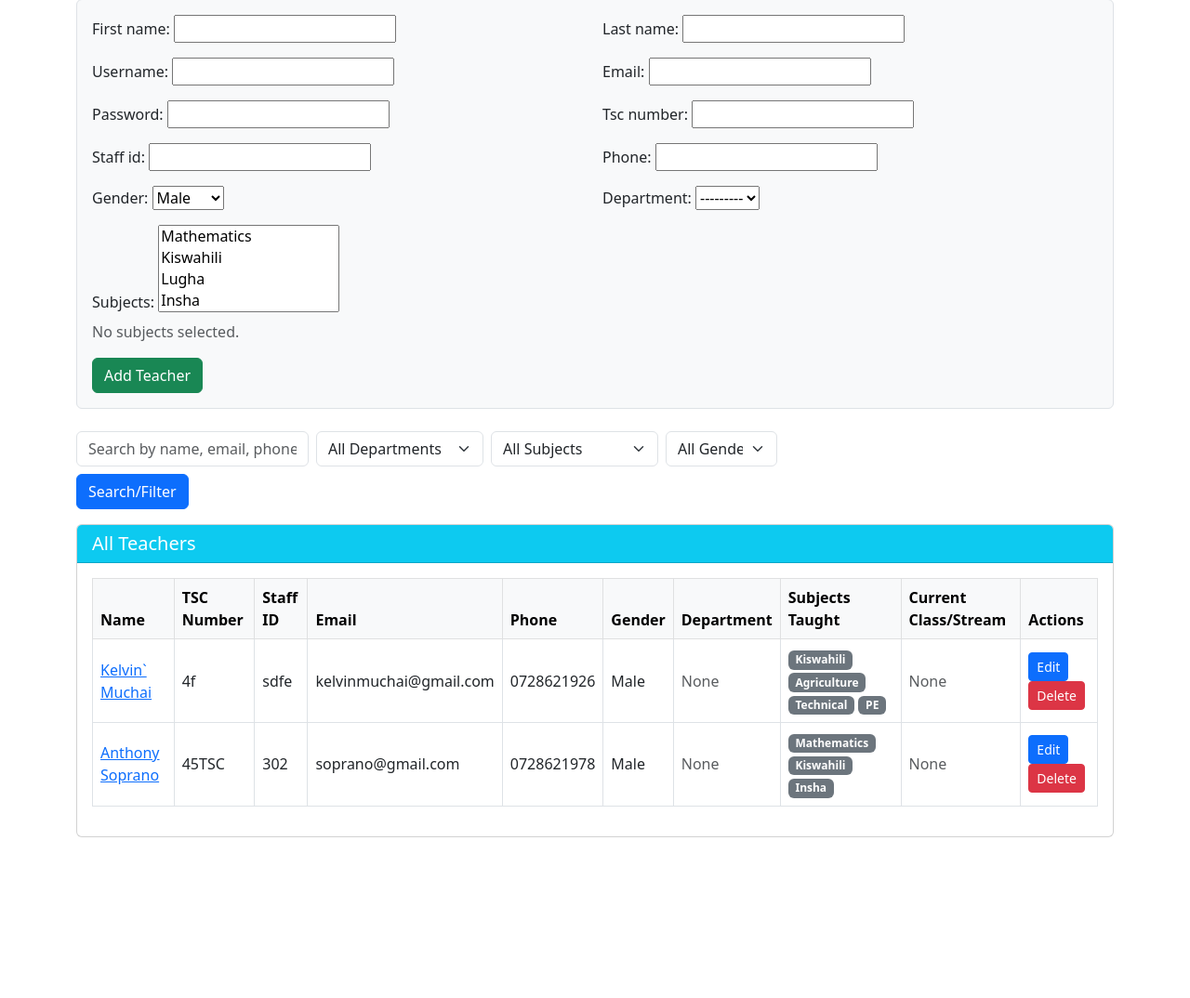
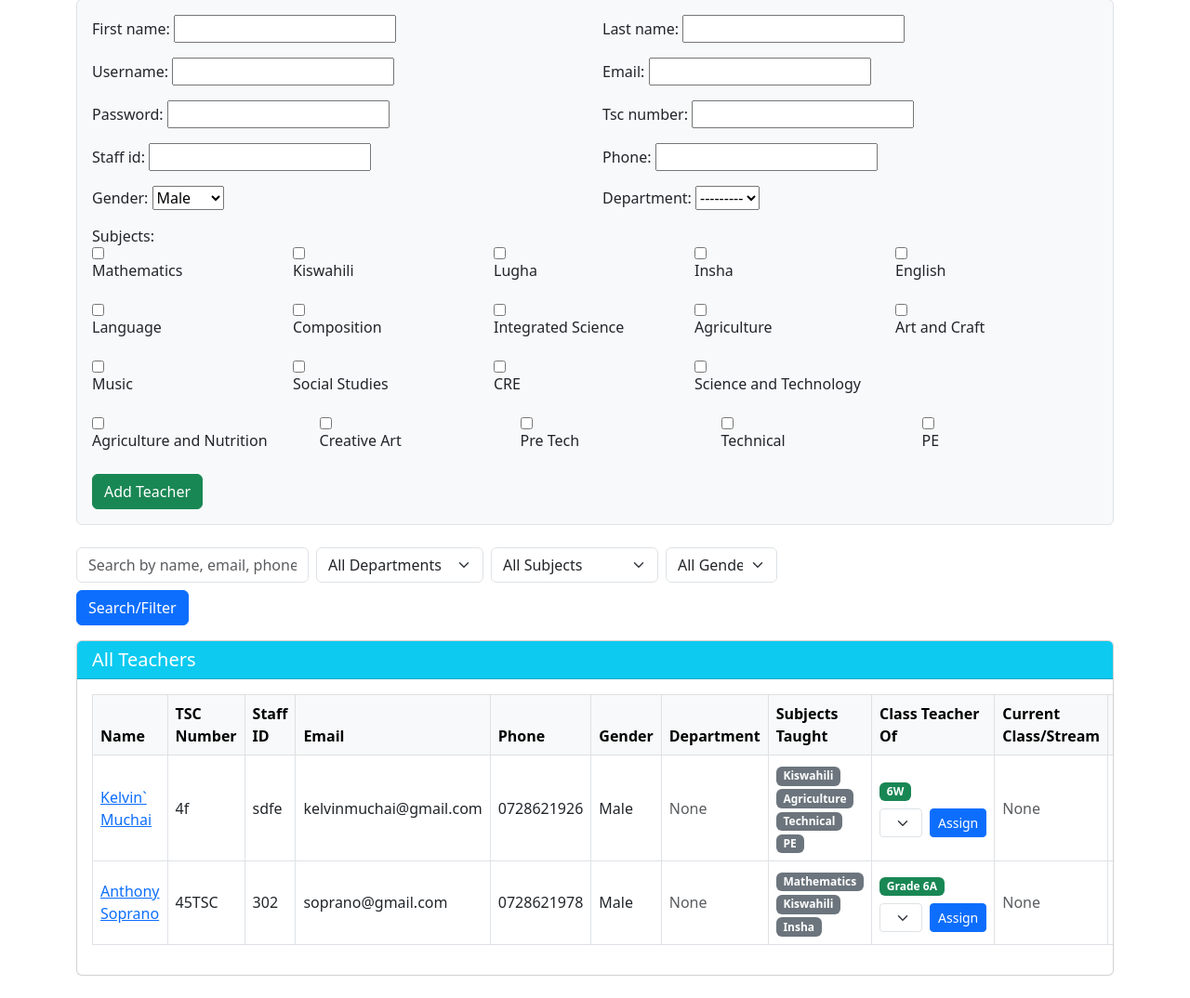
Before and after one commit to ghost237-sys/School_management_system, a Django app: page /admin_teachers/ in a window 1280 px wide. Shown: the part 265-1339 px from the top of the page at 93% size. Before the commit the page ends 1166 px from the top, so only its background shows below. Run offline with Django 4.2, Linux system fonts and the light colour scheme; a user stored in the database is signed in; data comes from the database, SQL or seed files in the repository; both versions use the stored data as it was after the commit; data that the repository does not hold is empty.

Commit message:
Added some functionality to the teachers dashboard

```diff
--- a/core/forms.py
+++ b/core/forms.py
@@ -1,6 +1,6 @@
 from django import forms
 from django.contrib.auth.forms import UserCreationForm
-from .models import User, Teacher, Department, Subject
+from .models import User, Teacher, Department, Subject, Class
 
 class CustomUserCreationForm(UserCreationForm):
     class Meta:
@@ -15,25 +15,48 @@
     email = forms.EmailField(required=True)
     password = forms.CharField(widget=forms.PasswordInput, required=True)
     # Teacher fields
+
+    def __init__(self, *args, **kwargs):
+        super().__init__(*args, **kwargs)
+        # Hide password field if editing (instance exists and has pk)
+        if self.instance and getattr(self.instance, 'pk', None):
+            self.fields.pop('password', None)
     tsc_number = forms.CharField(max_length=30, required=False)
     staff_id = forms.CharField(max_length=30, required=False)
     phone = forms.CharField(max_length=20, required=False)
     gender = forms.ChoiceField(choices=Teacher.GENDER_CHOICES, required=False)
     department = forms.ModelChoiceField(queryset=Department.objects.all(), required=False)
-    subjects = forms.ModelMultipleChoiceField(queryset=Subject.objects.all(), required=False, widget=forms.SelectMultiple)
+    subjects = forms.ModelMultipleChoiceField(
+        queryset=Subject.objects.all(),
+        widget=forms.CheckboxSelectMultiple(attrs={'class': 'horizontal-checkbox-list'}),
+        required=False
+    )
+    class_teacher_of = forms.ModelMultipleChoiceField(
+        queryset=Class.objects.all(),
+        required=False,
+        widget=forms.SelectMultiple(attrs={'class': 'form-select'})
+    )
 
     class Meta:
         model = Teacher
-        fields = ['first_name', 'last_name', 'username', 'email', 'password', 'tsc_number', 'staff_id', 'phone', 'gender', 'department', 'subjects']
+        fields = ['first_name', 'last_name', 'username', 'email', 'password', 'tsc_number', 'staff_id', 'phone', 'gender', 'department', 'subjects', 'class_teacher_of']
 
     def clean_username(self):
         username = self.cleaned_data['username']
-        if User.objects.filter(username=username).exists():
+        qs = User.objects.filter(username=username)
+        # Exclude current user when editing
+        if self.instance and getattr(self.instance, 'user_id', None):
+            qs = qs.exclude(pk=self.instance.user_id)
+        if qs.exists():
             raise forms.ValidationError('Username already exists.')
         return username
 
     def clean_email(self):
         email = self.cleaned_data['email']
-        if User.objects.filter(email=email).exists():
+        qs = User.objects.filter(email=email)
+        # Exclude current user when editing
+        if self.instance and getattr(self.instance, 'user_id', None):
+            qs = qs.exclude(pk=self.instance.user_id)
+        if qs.exists():
             raise forms.ValidationError('Email already exists.')
         return email
--- a/core/models.py
+++ b/core/models.py
@@ -25,6 +25,9 @@
     name = models.CharField(max_length=100)
     level = models.CharField(max_length=50)
     class_teacher = models.ForeignKey('Teacher', null=True, blank=True, on_delete=models.SET_NULL)
+
+    def __str__(self):
+        return f"{self.name} (Level {self.level})"
 
 class Department(models.Model):
     name = models.CharField(max_length=100)
--- a/core/templates/base.html
+++ b/core/templates/base.html
@@ -26,5 +26,7 @@
     <div class="container mt-4">
         {% block content %}{% endblock %}
     </div>
+    <!-- Bootstrap Bundle JS (with Popper) -->
+    <script src="https://cdn.jsdelivr.net/npm/bootstrap@5.3.0/dist/js/bootstrap.bundle.min.js"></script>
 </body>
 </html>
--- a/core/templates/dashboards/admin_teachers.html
+++ b/core/templates/dashboards/admin_teachers.html
@@ -1,6 +1,18 @@
 {% extends 'base.html' %}
 {% block title %}Admin Teachers{% endblock %}
 {% block content %}
+<style>
+.horizontal-checkbox-list {
+    display: flex;
+    flex-wrap: wrap;
+    gap: 1.5em 2em;
+}
+.horizontal-checkbox-list label {
+    margin-right: 1.5em;
+    min-width: 160px;
+    white-space: nowrap;
+}
+</style>
 {% include 'dashboards/admin_navbar.html' %}
 <h1 class="mb-4">Teachers</h1>
 <h2>Add New Teacher</h2>
@@ -103,6 +115,7 @@
                     <th>Gender</th>
                     <th>Department</th>
                     <th>Subjects Taught</th>
+                    <th>Class Teacher Of</th>
                     <th>Current Class/Stream</th>
                     <th>Actions</th>
                 </tr>
@@ -165,6 +178,33 @@
                         {% empty %}
                             <span class="text-muted">No subjects</span>
                         {% endfor %}
+                    </td>
+                    <td>
+                        {% with class_teacher_of=teacher.class_set.all %}
+                            {% if class_teacher_of %}
+                                {% for c in class_teacher_of %}
+                                    <span class="badge bg-success">{{ c.name }}</span>
+                                {% empty %}
+                                    <span class="text-muted">None</span>
+                                {% endfor %}
+                            {% else %}
+                                <span class="text-muted">None</span>
+                            {% endif %}
+                        {% endwith %}
+                        <form method="post" class="mt-2 d-flex align-items-center">
+                            {% csrf_token %}
+                            <input type="hidden" name="assign_class_teacher" value="1">
+                            <input type="hidden" name="teacher_id" value="{{ teacher.id }}">
+                            <select name="class_id" class="form-select form-select-sm me-2" required>
+                                <option value="">-- Assign as Class Teacher --</option>
+                                {% for c in classes %}
+                                    {% if not c.class_teacher or c.class_teacher.id == teacher.id %}
+                                        <option value="{{ c.id }}">{{ c.name }}</option>
+                                    {% endif %}
+                                {% endfor %}
+                            </select>
+                            <button type="submit" class="btn btn-sm btn-primary">Assign</button>
+                        </form>
                     </td>
                     <td>
                         {% with assignment=teacher.teacherclassassignment_set.first %}
--- a/core/views.py
+++ b/core/views.py
@@ -96,11 +96,12 @@
 def admin_teachers(request):
     if request.user.role != 'admin':
         return redirect('dashboard')
-    from .models import Teacher, Department, Subject, User
+    from .models import Teacher, Department, Subject, User, Class
     from django.db.models import Q
     teachers = Teacher.objects.select_related('user', 'department').prefetch_related('subjects', 'teacherclassassignment_set__class_group').all()
     departments = Department.objects.all()
     subjects = Subject.objects.all()
+    classes = Class.objects.select_related('class_teacher').all()
     form = AddTeacherForm()
 
     # Handle Add Teacher POST
@@ -177,7 +178,7 @@
             user.email = form.cleaned_data['email']
             user.first_name = form.cleaned_data['first_name']
             user.last_name = form.cleaned_data['last_name']
-            if form.cleaned_data['password']:
+            if 'password' in form.cleaned_data and form.cleaned_data['password']:
                 user.set_password(form.cleaned_data['password'])
             user.save()
             # Update teacher fields
@@ -188,6 +189,17 @@
             teacher.department = form.cleaned_data['department']
             teacher.subjects.set(form.cleaned_data['subjects'])
             teacher.save()
+
+            # Handle class_teacher_of assignments
+            from .models import Class
+            selected_classes = form.cleaned_data.get('class_teacher_of', [])
+            # Remove this teacher as class_teacher from classes not selected
+            Class.objects.filter(class_teacher=teacher).exclude(id__in=[c.id for c in selected_classes]).update(class_teacher=None)
+            # Assign this teacher as class_teacher for selected classes
+            for c in selected_classes:
+                c.class_teacher = teacher
+                c.save()
+
             messages.success(request, 'Teacher updated successfully.')
             return redirect('admin_teachers')
     else:
@@ -296,10 +308,58 @@
 def admin_classes(request):
     if request.user.role != 'admin':
         return redirect('dashboard')
-    from .models import Class, Student
+    from .models import Class, Student, Subject, Teacher, TeacherClassAssignment
+    from django.contrib import messages
+    # Handle assignment POST
+    if request.method == 'POST':
+        if 'assign_teacher' in request.POST:
+            class_id = request.POST.get('class_id')
+            subject_id = request.POST.get('subject_id')
+            teacher_id = request.POST.get('teacher_id')
+            if class_id and subject_id and teacher_id:
+                try:
+                    class_obj = Class.objects.get(id=class_id)
+                    subject_obj = Subject.objects.get(id=subject_id)
+                    teacher_obj = Teacher.objects.get(id=teacher_id)
+                    # Update or create assignment
+                    assignment, created = TeacherClassAssignment.objects.update_or_create(
+                        class_group=class_obj, subject=subject_obj,
+                        defaults={'teacher': teacher_obj}
+                    )
+                    messages.success(request, f"Assigned {teacher_obj.user.get_full_name()} to {subject_obj.name} for {class_obj.name}.")
+                except (Class.DoesNotExist, Subject.DoesNotExist, Teacher.DoesNotExist):
+                    messages.error(request, "Invalid class, subject, or teacher selection.")
+            else:
+                messages.error(request, "Please select class, subject, and teacher.")
+        elif 'assign_class_teacher' in request.POST:
+            class_id = request.POST.get('class_id')
+            teacher_id = request.POST.get('teacher_id')
+            if class_id and teacher_id:
+                try:
+                    class_obj = Class.objects.get(id=class_id)
+                    teacher_obj = Teacher.objects.get(id=teacher_id)
+                    class_obj.class_teacher = teacher_obj
+                    class_obj.save()
+                    messages.success(request, f"Changed class teacher for {class_obj.name} to {teacher_obj.user.get_full_name()}.")
+                except (Class.DoesNotExist, Teacher.DoesNotExist):
+                    messages.error(request, "Invalid class or teacher selection.")
+            else:
+                messages.error(request, "Please select both class and teacher.")
+    # Prepare data for GET
     classes = Class.objects.all()
+    all_subjects = Subject.objects.all()
+    all_teachers = Teacher.objects.select_related('user').all()
     class_list = []
     for c in classes:
+        # For this class, get all subjects (could be all, or you may want to filter)
+        subjects = Subject.objects.all()  # Adjust if classes have specific subjects
+        subjects_and_teachers = []
+        for subj in subjects:
+            assignment = TeacherClassAssignment.objects.filter(class_group=c, subject=subj).select_related('teacher__user').first()
+            subjects_and_teachers.append({
+                'subject': subj,
+                'teacher': assignment.teacher if assignment else None,
+            })
         class_students = Student.objects.filter(class_group=c).select_related('user')
         class_list.append({
             'id': c.id,
@@ -308,11 +368,15 @@
             'class_teacher': c.class_teacher.user.get_full_name() if c.class_teacher else None,
             'class_teacher_username': c.class_teacher.user.username if c.class_teacher else None,
             'students': list(class_students),
+            'subjects_and_teachers': subjects_and_teachers,
         })
     context = {
         'class_list': class_list,
+        'all_teachers': all_teachers,
+        'all_subjects': all_subjects,
     }
     return render(request, 'dashboards/admin_classes.html', context)
+
 
 # Admin Analytics View
 @login_required(login_url='login')
```
Also changed, not shown: core/templates/dashboards/admin_classes.html (+47 -1 lines), core/templates/dashboards/edit_teacher.html (+18 -0 lines), db.sqlite3.
